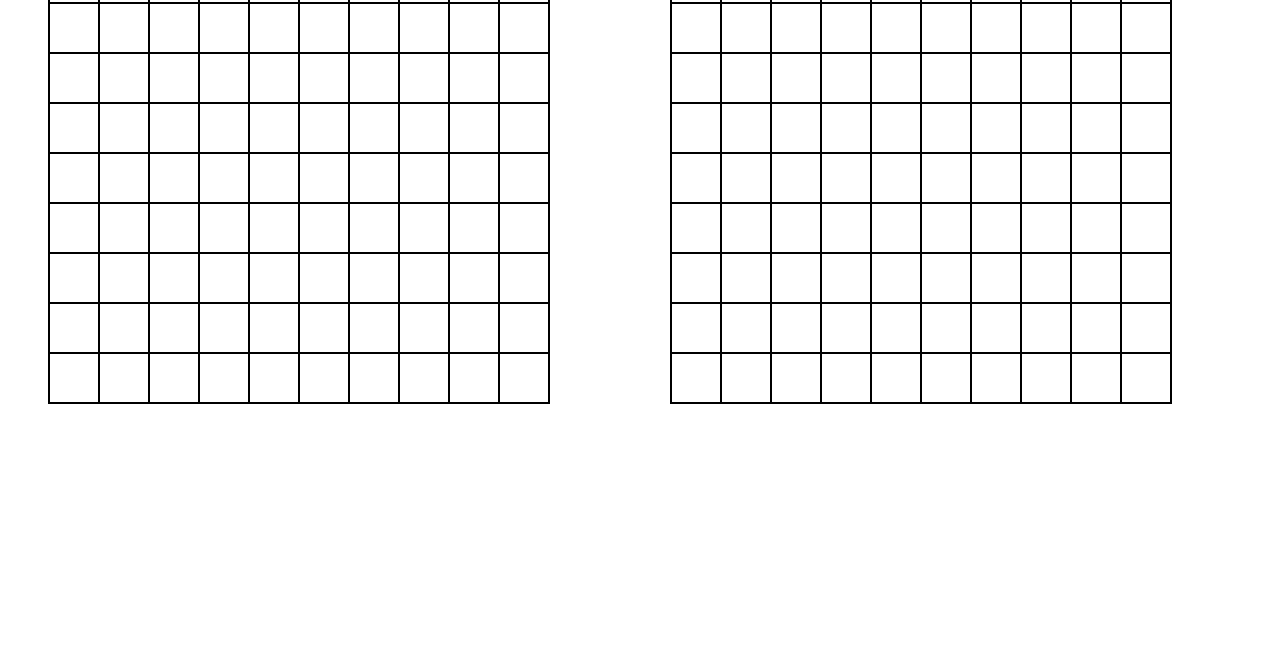
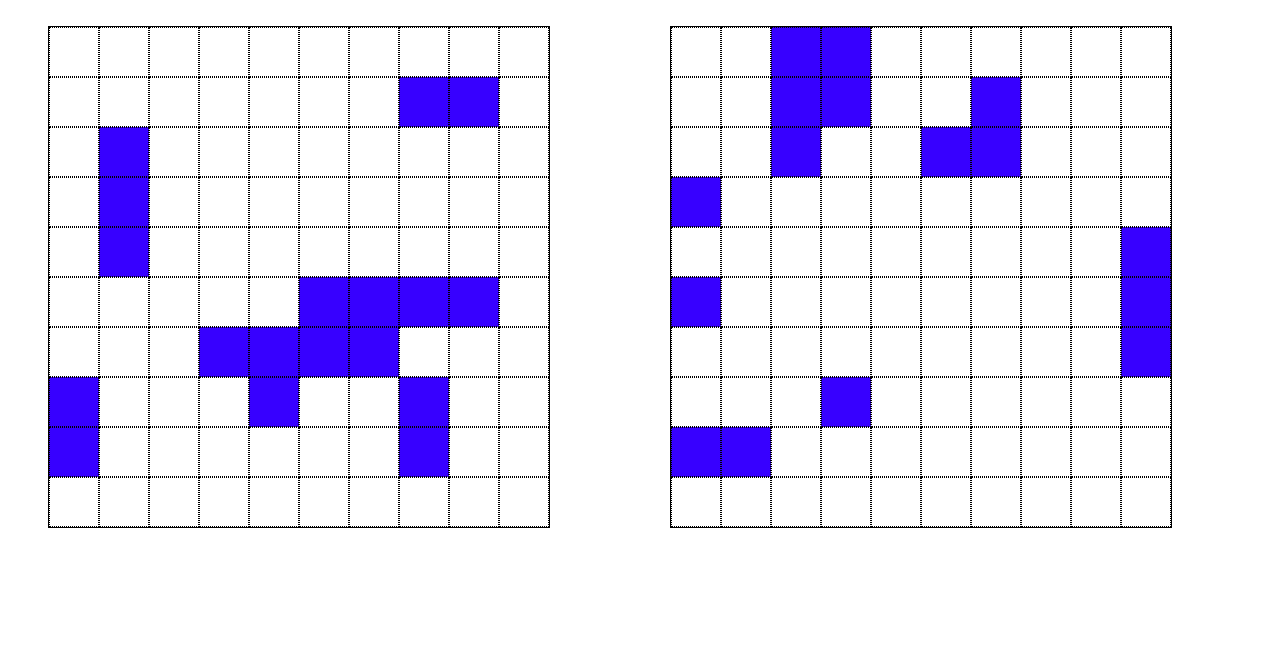
Before and after one commit to SamuelBrook/battleship, a website with bundled scripts: page dist/index.html in a window 1280 px wide. Shown: the part 146-800 px from the top of the page. Built offline with nearby package versions, Linux system fonts and the light colour scheme.

Commit message:
Add functions to allow player ships to be shown on the battleship board and for random ship coordinates to be created. Additionally, programmed the boards to show their squares' ids as their correct corresponding coordinates.

```diff
--- a/src/gameboard.js
+++ b/src/gameboard.js
@@ -39,17 +39,18 @@ class Gameboard {
 
   createRandomShipCoordinates() {
     const allShipsCoordinates = [];
+    const shipArrayA = this.shipArray;
 
     function checkCoordinates(coordinates) {
-      for (let i = 0; i < this.shipCoordinates.length; i += 1) {
-        for (let j = 0; j < this.shipCoordinates[i].length; i += 1) {
-          for (let k = 0; k < coordinates.length; k += 1) {
-            if (this.shipCoordinates[j] === coordinates[k]) {
-              return false;
-            }
-          }
-        }
-      }
+      // for (let i = 0; i < allShipsCoordinates.length; i += 1) {
+      //   for (let j = 0; j < allShipsCoordinates[i].length; i += 1) {
+      //     for (let k = 0; k < coordinates.length; k += 1) {
+      //       if (allShipsCoordinates[j] === coordinates[k]) {
+      //         return false;
+      //       }
+      //     }
+      //   }
+      // }
       return true;
     }
 
@@ -60,18 +61,18 @@ class Gameboard {
 
       const allShipCoordinates = [];
       const direction = Math.floor(Math.random() * 2);
-      const { shipLength } = this.shipArray[i];
+      const length = shipArrayA[i].shipLength;
       if (direction === 0) {
-        coordinateX = Math.floor(Math.random() * (10 - (shipLength - 1)));
+        coordinateX = Math.floor(Math.random() * (10 - (length - 1)));
         coordinateY = Math.floor(Math.random() * 10 + 1);
-        for (let j = 0; j < shipLength; j += 1) {
+        for (let j = 0; j < length; j += 1) {
           allShipCoordinates.push([coordinateX + j, coordinateY]);
         }
       } else {
-        coordinateY = Math.floor(Math.random() * (10 - (shipLength - 1)));
+        coordinateY = Math.floor(Math.random() * (10 - (length - 1)));
         coordinateX = Math.floor(Math.random() * 10 + 1);
-        for (let j = 0; j < shipLength; j += 1) {
-          allShipCoordinates.push([coordinateY + j, coordinateX]);
+        for (let j = 0; j < length; j += 1) {
+          allShipCoordinates.push([coordinateX, coordinateY + j]);
         }
       }
       const checked = checkCoordinates(allShipCoordinates);
--- a/src/index.js
+++ b/src/index.js
@@ -1,4 +1,4 @@
-import { setUpBoards, gameFlow } from "./interface";
+import { setUpBoards, playerShotLocation, showShips } from "./interface";
 import Gameboard from "./gameboard";
 import Player from "./player";
 
@@ -10,6 +10,18 @@ const gameLoop = (() => {
   const gameboardTwo = new Gameboard();
   const playerOne = new Player();
   const playerTwo = new Player();
+
+  gameboardOne.callShips();
+  gameboardTwo.callShips();
+
+  gameboardOne.createRandomShipCoordinates();
+  gameboardTwo.createRandomShipCoordinates();
+
+  gameboardOne.placeShips();
+  gameboardTwo.placeShips();
+
+  showShips(gameboardOne, gameboardTwo); // remember only show playerBoard, enemy board clouded and only shows hits
+  const playerTurn = true;
+
+  playerShotLocation();
 })();
-
-gameFlow();
--- a/src/interface.js
+++ b/src/interface.js
@@ -1,9 +1,28 @@
 const setUpBoards = () => {
   const boards = document.querySelectorAll(".board");
   boards.forEach((board) => {
-    for (let i = 0; i < 100; i += 1) {
+    for (let i = 1; i <= 100; i += 1) {
       const coordinate = document.createElement("div");
-      const idName = i + 1;
+      let idName = `${i} 1`;
+      if (i > 10 && i <= 20) {
+        idName = `${i - 10} 2`;
+      } else if (i > 20 && i <= 30) {
+        idName = `${i - 20} 3`;
+      } else if (i > 30 && i <= 40) {
+        idName = `${i - 30} 4`;
+      } else if (i > 40 && i <= 50) {
+        idName = `${i - 40} 5`;
+      } else if (i > 50 && i <= 60) {
+        idName = `${i - 50} 6`;
+      } else if (i > 60 && i <= 70) {
+        idName = `${i - 60} 7`;
+      } else if (i > 70 && i <= 80) {
+        idName = `${i - 70} 8`;
+      } else if (i > 80 && i <= 90) {
+        idName = `${i - 80} 9`;
+      } else if (i > 90 && i <= 100) {
+        idName = `${i - 90} 10`;
+      }
       coordinate.id = idName;
       coordinate.classList.add("coordinate");
       board.appendChild(coordinate);
@@ -11,8 +30,37 @@ const setUpBoards = () => {
   });
 };
 
-const gameFlow = () => {
-  console.log("hello");
+const playerShotLocation = () => {
+  const board2 = document.querySelector("#enemy-board");
+  const squares = board2.childNodes;
+  squares.forEach((square) => {
+    square.addEventListener("click", (e) => {
+      const { target } = e;
+      const squareID = target.id;
+      console.log(squareID);
+      return squareID;
+    });
+  });
 };
 
-export { setUpBoards, gameFlow };
+const showShips = (gameboard1, gameboard2) => {
+  const board1 = document.querySelector("#player-board");
+  const board2 = document.querySelector("#enemy-board");
+  function populateGrid(gameboard, domBoard) {
+    const squares = domBoard.childNodes;
+    squares.forEach((square) => {
+      for (let i = 0; i < gameboard.placedShipLocations.length; i += 1) {
+        for (let j = 0; j < gameboard.placedShipLocations[i].length; j += 1) {
+          const stringVersion = gameboard.placedShipLocations[i][j].join(" ");
+          if (square.id === stringVersion) {
+            square.classList.add("ship");
+          }
+        }
+      }
+    });
+  }
+  populateGrid(gameboard1, board1);
+  populateGrid(gameboard2, board2);
+};
+
+export { setUpBoards, playerShotLocation, showShips };
--- a/src/styles.css
+++ b/src/styles.css
@@ -1,7 +1,20 @@
+#title {
+  font-family: sans-serif;
+  font-size: 80px;
+  margin-top: 40px;
+  margin-left: 40px;
+}
+
 #container {
   display: flex;
   gap: 120px;
   padding: 40px;
+}
+
+#game-flow {
+  font-family: sans-serif;
+  font-size: 40px;
+  margin-left: 40px;
 }
 
 .board {
@@ -15,7 +28,11 @@
 }
 
 .coordinate {
-  border-style: solid;
+  border-style: dotted;
   border-width: thin;
   border-color: black;
 }
+
+.ship {
+  background-color: rgb(55, 0, 255);
+}
```
Also changed, not shown: dist/index.html, dist/main.js.
